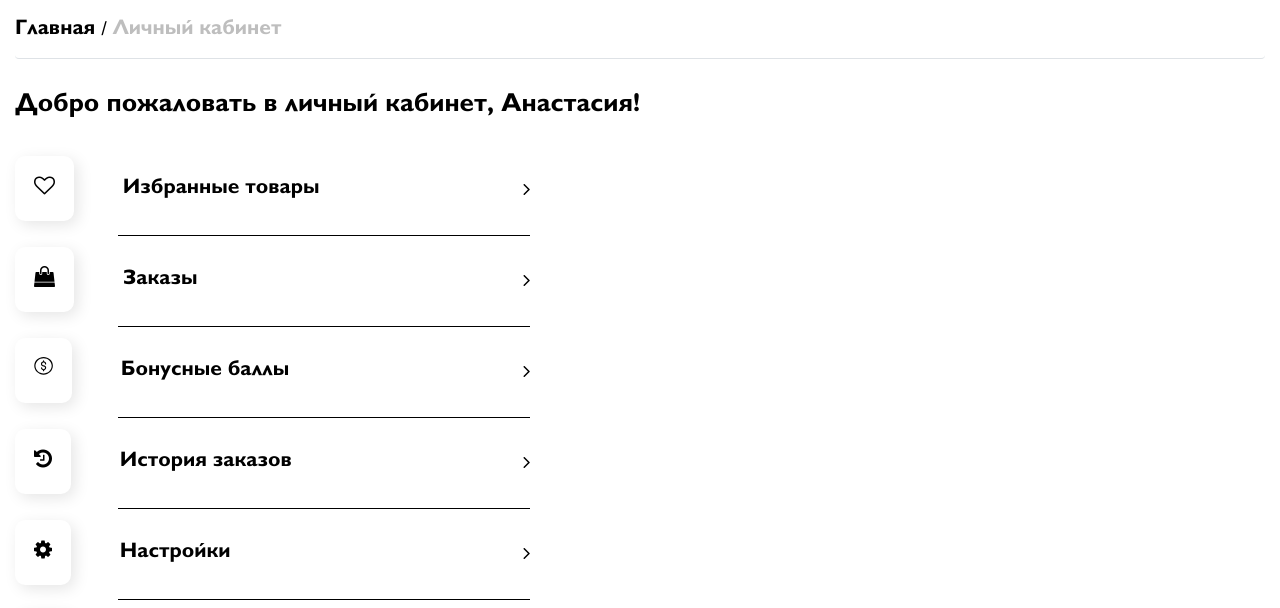
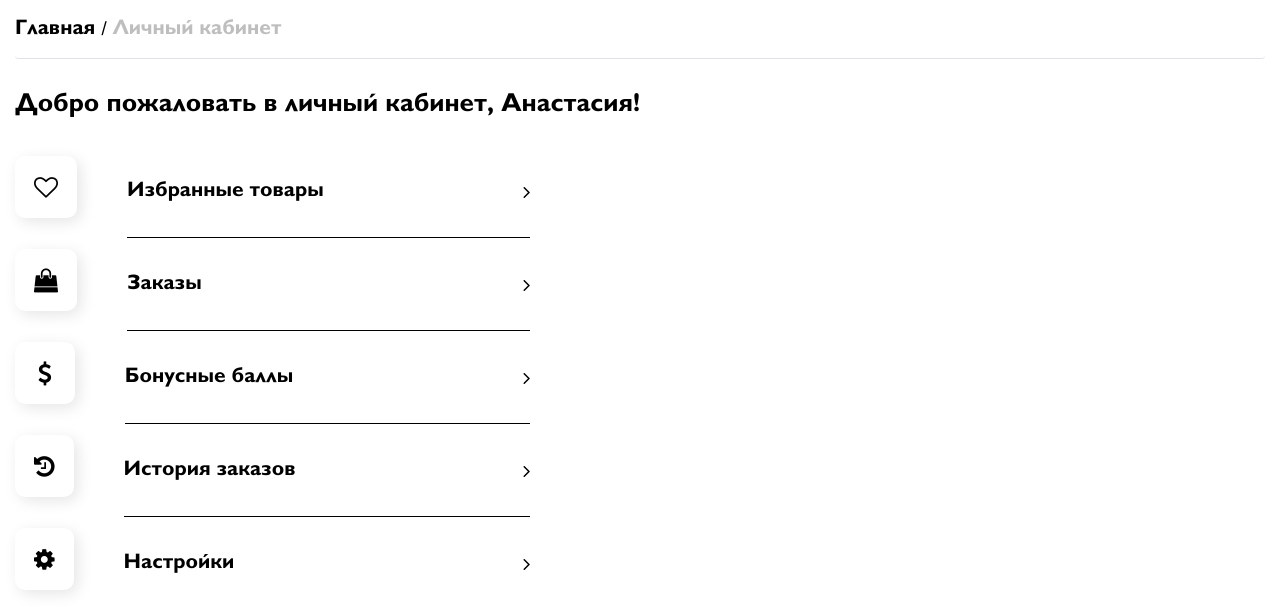
Before and after one commit to Mikhailo-Kandyba/Fashionable-lady, a website: page src/personal-area.html in a window 1280 px wide. Shown: the part 168-776 px from the top of the page. Drawn offline with nearby package versions, Linux system fonts and the light colour scheme.

Commit message:
update personal-area

```diff
--- a/src/personal-area.html
+++ b/src/personal-area.html
@@ -364,49 +364,44 @@
         </div>
         <section class="container-md personal-area-wrap">
             <h3>Добро пожаловать в личный кабинет, Анастасия!</h3>
-            <div class="row">
-                <div class="col">
-                    <ul class="personal-area-navigation">
+            <ul class="personal-area-navigation">
                         <li>
+                            <i class="fa fa-heart-o" aria-hidden="true"></i>
                             <a href="#">
-                                <span><i class="fa fa-heart-o" aria-hidden="true"></i></span>
                                 Избранные товары
                             </a>
                         </li>
                         <li>
+                            <i class="fa fa-shopping-bag" aria-hidden="true"></i>
                             <a href="#">
-                                <span><i class="fa fa-shopping-bag" aria-hidden="true"></i></span>
                                 Заказы
                             </a>
                         </li>
                         <li>
+                            <i class="fa fa-usd i-md" aria-hidden="true"></i>
                             <a href="#">
-                                <span><img src="./images/dollar.svg" width="26" height="25" alt="dollar"></span>
                                 Бонусные баллы
                             </a>
                         </li>
                         <li>
+                            <i class="fa fa-history" aria-hidden="true"></i>
                             <a href="#">
-                                <span><i class="fa fa-history" aria-hidden="true"></i></span>
                                 История заказов
                             </a>
                         </li>
                         <li>
+                            <i class="fa fa-cog" aria-hidden="true"></i>
                             <a href="#">
-                                <span><i class="fa fa-cog" aria-hidden="true"></i></span>
                                 Настройки
                             </a>
                         </li>
                         <li>
+                            <i class="fa fa-sign-in" aria-hidden="true"></i>
                             <a href="#">
-                                <span><i class="fa fa-sign-in" aria-hidden="true"></i></span>
                                 Выйти с профиля
                             </a>
                         </li>
                     </ul>
-                </div>
-                <div class="col"></div>
-            </div>
         </section>
         <div class="background-padding-lactic">
             <div class="container">
--- a/src/scss/_helpers.scss
+++ b/src/scss/_helpers.scss
@@ -253,3 +253,7 @@
   max-width: 100% !important;
   width: 100% !important;
 }
+
+.i-md {
+  padding: 19px 23px !important;
+}
--- a/src/scss/_personal-area.scss
+++ b/src/scss/_personal-area.scss
@@ -19,7 +19,10 @@
     max-width: 515px;
 
     li {
+      display: flex;
+      align-items: baseline;
       margin-bottom: 11px;
+      width: 100%;
     }
 
     a {
@@ -29,12 +32,13 @@
       line-height: 26px;
       display: block;
       position: relative;
-      padding-bottom: 15px;
+      padding: 20px 15px 33px 0;
+      width: 100%;
 
       &:before {
         content: "";
         position: absolute;
-        width: calc(100% - 20%);
+        width: 100%;
         height: 1px;
         background: $black;
         bottom: 0;
@@ -56,19 +60,16 @@
       &:hover {
         text-decoration: none;
       }
+    }
 
-      span {
-        display: inline-block;
-        background: $white;
-        border-radius: 10px;
-        padding: 19px;
-        box-shadow: 4px 4px 15px rgba(0, 0, 0, 0.1);
-        margin-right: 43px;
-
-        img {
-          width: 19px;
-        }
-      }
+    i {
+      display: inline-block;
+      background: $white;
+      border-radius: 10px;
+      padding: 19px;
+      font-size: 24px;
+      box-shadow: 4px 4px 15px rgba(0, 0, 0, 0.1);
+      margin-right: 50px;
     }
   }
 }
```
Also changed, not shown: src/css/styles.css.
